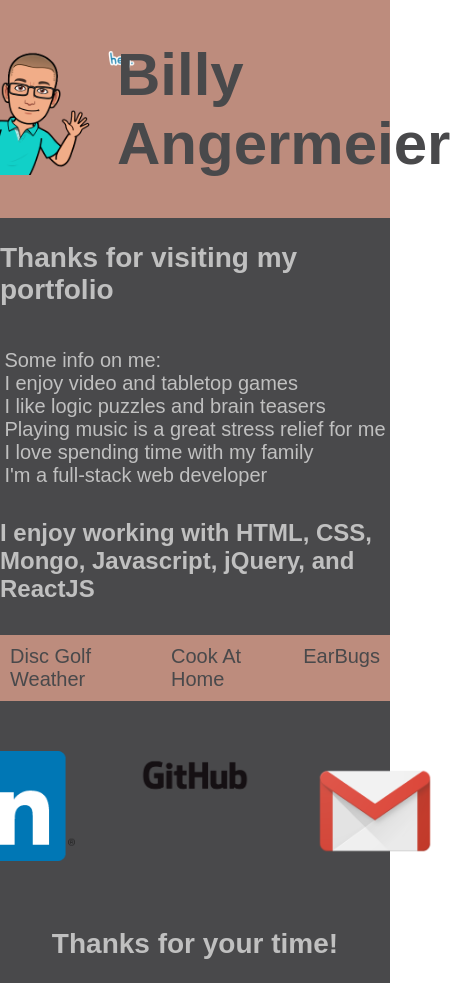
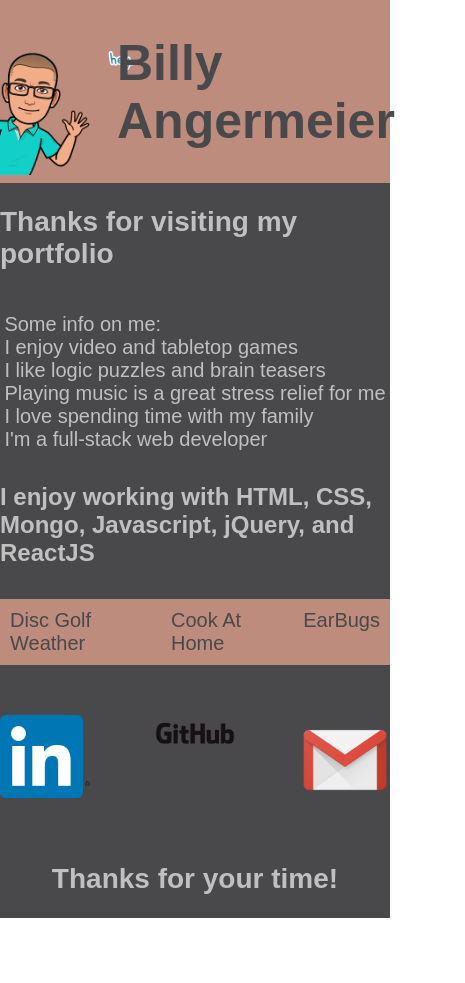
Before and after one commit to drzoid14/portfolio, a plain HTML site: page index.html in a window 390 px wide. Shown: the whole page, 465 px wide, since content can reach past the window. After the commit the page ends 918 px from the top, so only its background shows below. Drawn offline with nearby package versions, Linux system fonts and the light colour scheme; a web font is replaced by a local one.

Commit message:
mobile view changes

```diff
--- a/portfolio.css
+++ b/portfolio.css
@@ -148,3 +148,13 @@ iframe {
     max-height: 175px;
     margin-left:0px;
 }
+
+@media only screen and (max-width: 650px){
+    .headerName{
+        font-size: 25px
+    }
+
+    .logo {
+        max-width:90px
+    }
+}
```
